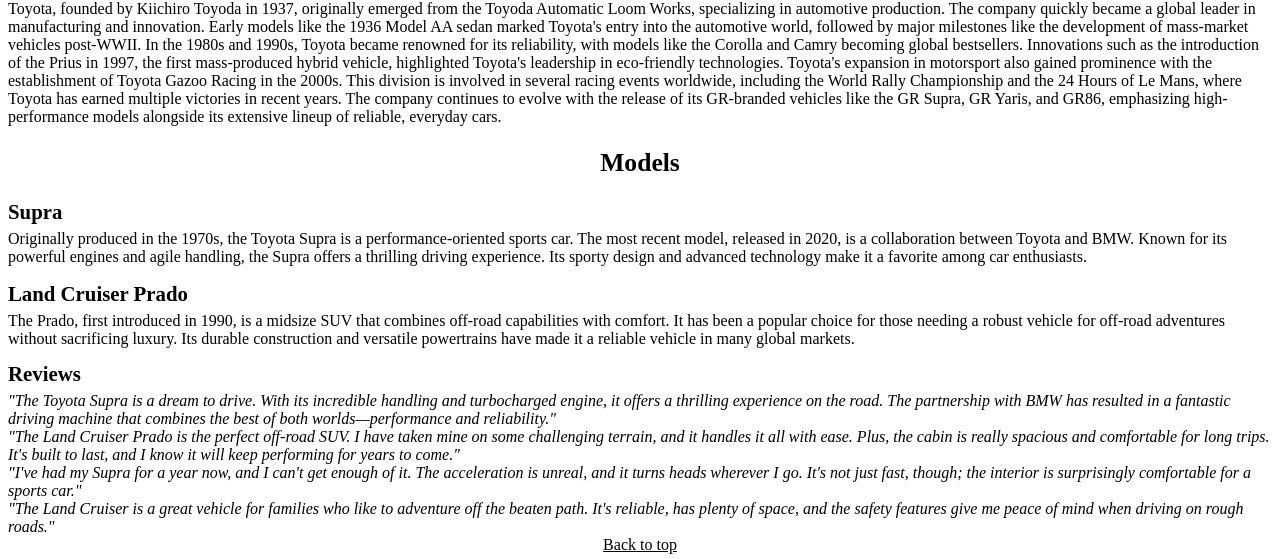
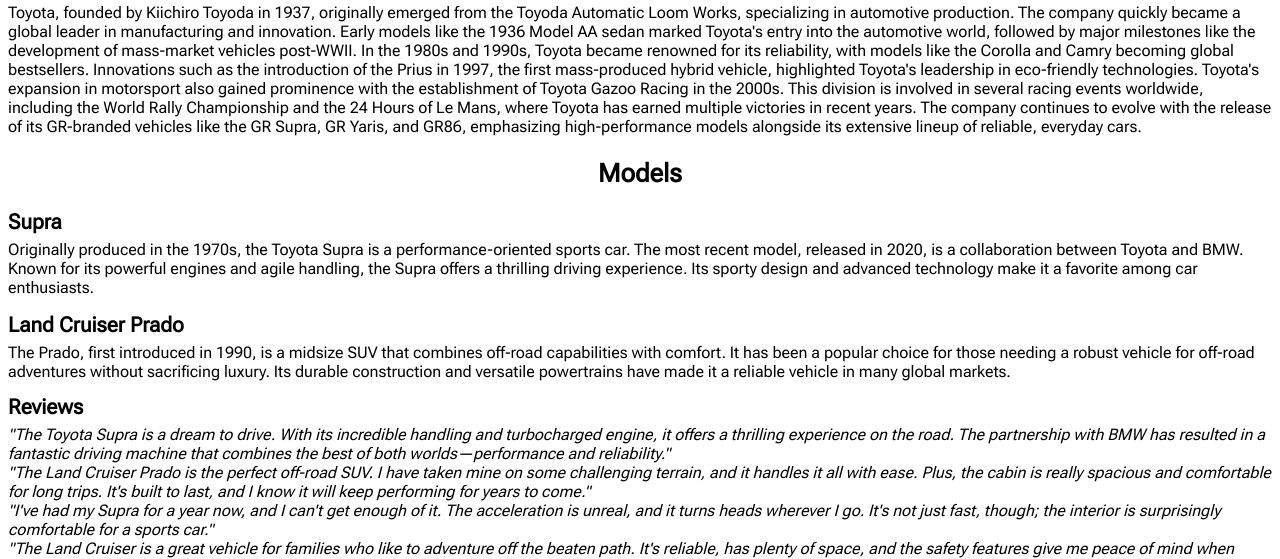
Before and after one commit to SwootsUA/car-dealership, a plain HTML site: page index.html in a window 1280 px wide. Shown: the part 293-852 px from the top of the page. Drawn offline with Linux system fonts and the light colour scheme.

Commit message:
Add Roboto Flex font

```diff
--- a/assets/styles/style.css
+++ b/assets/styles/style.css
@@ -2,6 +2,7 @@ body {
     font-size: 100%;
     display: flex;
     flex-direction: column;
+    font-family: "Roboto Flex", sans-serif;
 }
 
 header {
--- a/index.html
+++ b/index.html
@@ -5,6 +5,9 @@
     <meta name="viewport" content="width=device-width, initial-scale=1.0">
     <link rel="icon" type="image/png" href="./assets/images/Car_dealership_logo.png">
     <title>Torque & Traction</title>
+    <link rel="preconnect" href="https://fonts.googleapis.com">
+    <link rel="preconnect" href="https://fonts.gstatic.com" crossorigin>
+    <link href="https://fonts.googleapis.com/css2?family=Roboto+Flex:opsz@8..144&display=swap" rel="stylesheet">
     <link rel="stylesheet" href="./assets/styles/style.css">
 </head>
 <body>
```
